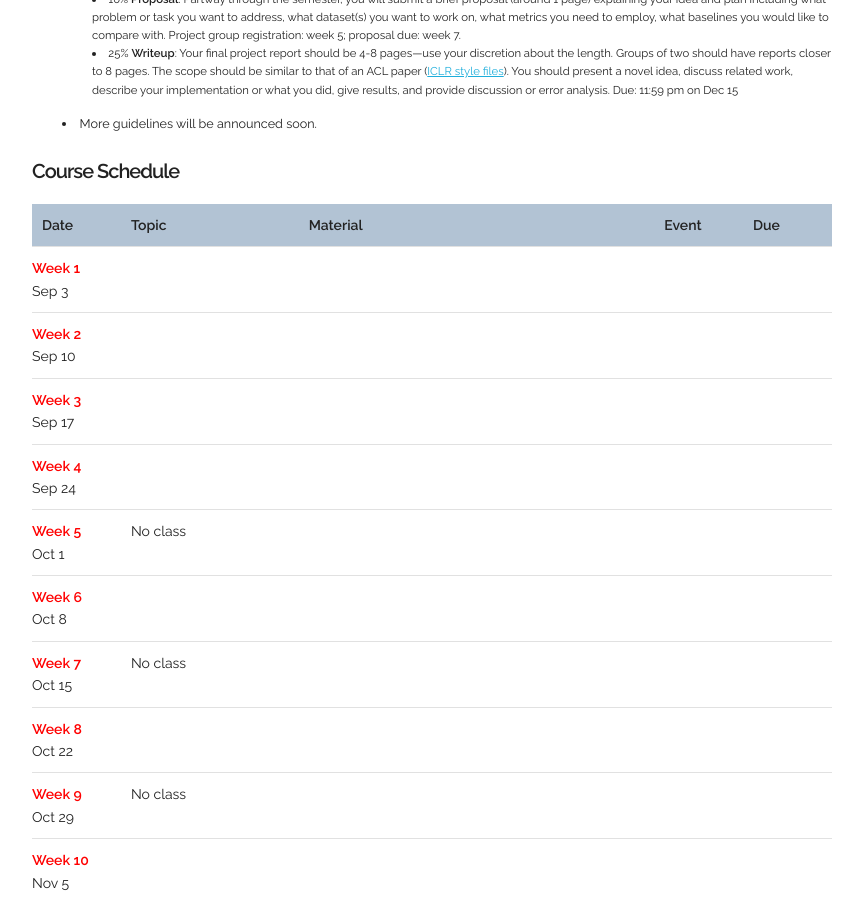
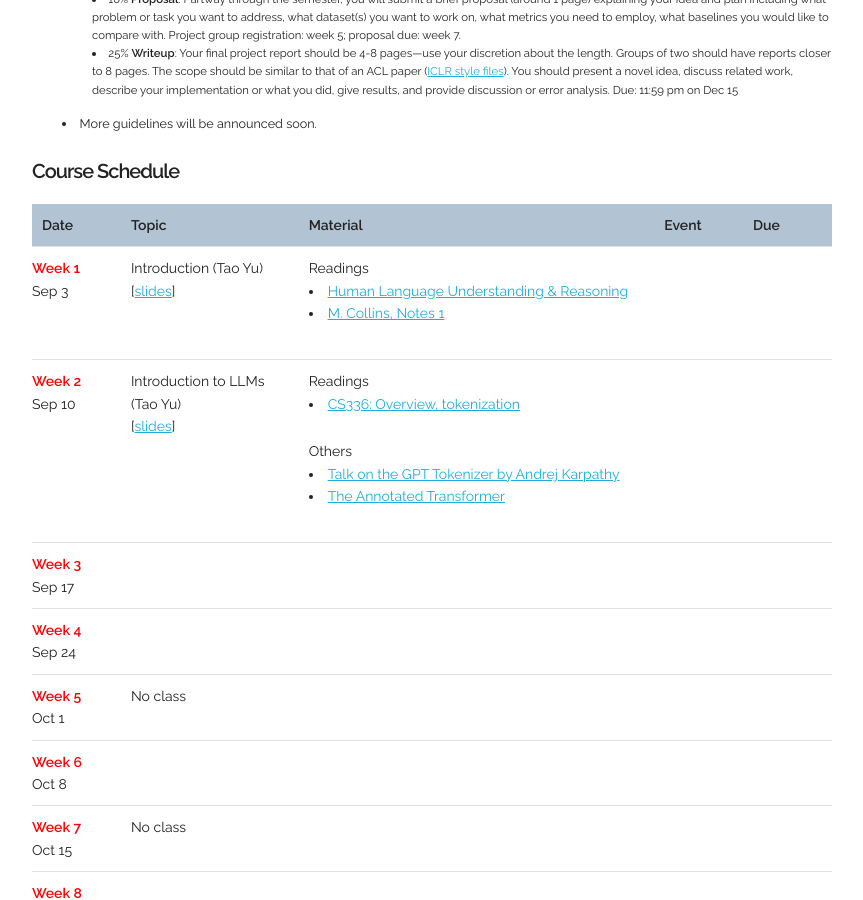
Before and after one commit to taoyds/taoyds.github.io, a Jekyll site: the page built from courses/data8005.md, in a window 1280 px wide and 900 px high, scrolled down 1258 px. Shown: the whole window, without its empty margins (208-1071 px from the left). Built offline with Jekyll 4.4.1, drawn with Linux system fonts in a browser that asks for light colours; some web fonts are replaced.

Commit message:
Update data8005.yaml

```diff
--- a/_data/courses/data8005.yaml
+++ b/_data/courses/data8005.yaml
@@ -2,17 +2,28 @@ schedule:
   - date: Sep 3
     week: Week 1
     topic:
-      - title:
-        slides:
+      - title: Introduction (Tao Yu)
+        slides: https://docs.google.com/presentation/d/1n38WQ4R35oBuEzr8Agqaz4RL4Lcszib6nGVyWVO1utE/edit?usp=sharing
     material:
+      - description: Readings
+        list:
+          - <a href="https://www.amacad.org/publication/human-language-understanding-reasoning">Human Language Understanding & Reasoning</a>
+          - <a href="https://www.cs.columbia.edu/~mcollins/lm-spring2013.pdf">M. Collins, Notes 1</a>
     event:
     due:
   - date: Sep 10
     week: Week 2
     topic:
-      - title:
-        slides:
+      - title: Introduction to LLMs (Tao Yu)
+        slides: https://drive.google.com/file/d/1Gqxf9ofCCNCR1se3kjcngkHTelErFJTz/view?usp=sharing
     material:
+      - description: Readings
+        list:
+          - <a href="https://stanford-cs336.github.io/spring2025-lectures/?trace=var/traces/lecture_01.json">CS336&#58; Overview, tokenization</a>
+      - description: Others
+        list:
+          - <a href="https://www.youtube.com/watch?v=zduSFxRajkE">Talk on the GPT Tokenizer by Andrej Karpathy</a>
+          - <a href="https://nlp.seas.harvard.edu/2018/04/03/attention.html">The Annotated Transformer</a>
     event:
     due:
   - date: Sep 17
```
